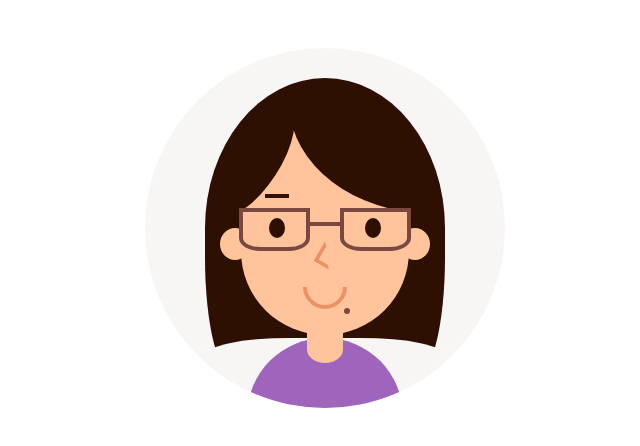
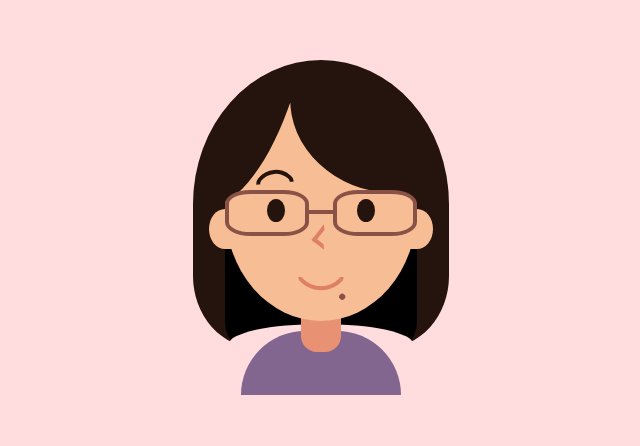
Before and after one commit to kathkato/selfportrait, a plain HTML site: page index.html in a window 1280 px wide. Shown: the part 172-618 px from the top of the page, without its empty margins (315-955 px from the left). Drawn offline with Linux system fonts and the light colour scheme.

Commit message:
Updated styles

```diff
--- a/index.html
+++ b/index.html
@@ -8,31 +8,19 @@
 
 <body>
 
-<div class="container">
-  <div class="circle">
-    <div class="portrait">
+<div id="container">
+  <div class="portrait">
+    <div class="self">
       <div class="hair"></div>
-      <div class="ear"></div>
-      <div class="ear right"></div>
-      <div class="bangs">
-        <div class="bangs left"></div>
+      <div class="neck"></div>
+      <div class="head">
+        <div class="face">
+          <div class="eyes"></div>
+          <div class="nose"></div>
+          <div class="mouth"></div>
+        </div>
+        <div class="glasses"></div>
       </div>
-      <div class="face">
-        <div class="eyebrow">
-          <div class="eyebrow right"></div>
-        </div>
-        <div class="eye">
-          <div class="eye right"></div>
-        </div>
-        <div class="nose"></div>
-        <div class="mouth"></div>
-        <div class="birthmark"></div>
-      </div>
-      <div class="glasses">
-        <div class="glasses-rim"></div>
-        <div class="glasses right"></div>
-      </div>
-      <div class="neck"></div>
       <div class="body"></div>
     </div>
   </div>
--- a/style.css
+++ b/style.css
@@ -1,247 +1,277 @@
 :root {
-  --skin: #ffc49c;
-  --nose: #ec9164;
-  --mouth: #ec9164;
-  --glasses: #7a4840;
-  --hair: #2d1002;
-  --eye: #2d1002;
-  --birthmark: #7a4840;
-  --body: #9f64bb;
+  --skin: #f7bd95;
+  --skin2: #e99173;
+  --skin3: #de7f66;
+  --brown: #25140d;
+  --brown2: #8a5146;
+  --purple: #836690;
+  --black: #000;
+  --bg: #ffddde;
 }
 
-*:after, *:before {
-  -webkit-box-sizing: border-box;
+* {
+  box-sizing: border-box;
+}
+*::before, *::after {
   box-sizing: border-box;
 }
 
 body {
+  display: flex;
+  align-items: center;
+  justify-content: center;
   margin: 0;
   min-height: 100vh;
-  display: -webkit-box;
-  display: -ms-flexbox;
-  display: flex;
-  -webkit-box-flex: 1;
-  -ms-flex: 1;
-  flex: 1;
-  -webkit-box-align: center;
-  -ms-flex-align: center;
-  align-items: center;
-  background: #fff;
-  overflow: hidden;
+  background: var(--bg);
 }
 
-.container {
-  position: relative;
-  margin: 10px auto;
-  width: 360px;
-  height: 360px;
-}
-
-.circle {
-  position: absolute;
-  z-index: 0;
-  width: 360px;
-  height: 360px;
-  background: #f8f5f5;
-  border-radius: 100%;
-  overflow: hidden;
+#container {
+  width: 25rem;
+  height: 21rem;
 }
 
 .portrait {
+  position: relative;
+}
+.portrait .self {
   position: absolute;
-  top: 30px;
-  left: 60px;
+  left: 4.25rem;
+  background: var(--brown);
+}
+.portrait .self * {
+  position: absolute;
+}
+.portrait .self::before {
+  position: absolute;
+  content: "";
+  z-index: 1;
+  top: 3.5rem;
+  left: -1rem;
+  width: 8.9rem;
+  height: 3.25rem;
+  background: inherit;
+  border-radius: 20% 50% 0% 80%;
+  -webkit-transform: rotate(-70deg);
+  transform: rotate(-70deg);
+}
+.portrait .self::after {
+  position: absolute;
+  content: "";
+  z-index: 1;
+  top: 1rem;
+  left: 6rem;
+  width: 8.25rem;
+  height: 7.25rem;
+  background: inherit;
+  border-radius: 0% 100% 0% 80%;
+  -webkit-transform: rotate(2deg);
+  transform: rotate(2deg);
+}
+.portrait .hair {
+  z-index: -1;
+  width: 16rem;
+  height: 18rem;
+  background: var(--brown);
+  border-radius: 60% 60% 30% 30%;
+}
+.portrait .hair::before {
+  position: absolute;
+  content: "";
+  z-index: 1;
+  top: 16.5rem;
+  left: 2.25rem;
+  width: 11.5rem;
+  height: 2.5rem;
+  background: var(--bg);
+  border-radius: 50%;
+}
+.portrait .hair::after {
+  position: absolute;
+  content: "";
+  top: 8rem;
+  left: 2rem;
+  width: 12rem;
+  height: 10.5rem;
+  background: var(--black);
+  border-radius: 0% 0% 20% 20%;
+}
+.portrait .head {
+  top: 2.325rem;
+  left: 2rem;
+  width: 12rem;
+  height: 14rem;
+  background: var(--skin);
+  border-radius: 50%;
+}
+.portrait .head::before {
+  position: absolute;
+  content: "";
+  z-index: -1;
+  top: 7rem;
+  left: -1rem;
+  width: 2rem;
+  height: 2.5rem;
+  background: var(--skin);
+  border-radius: 50% 0% 0% 50%;
+}
+.portrait .head::after {
+  position: absolute;
+  content: "";
+  z-index: -1;
+  top: 7rem;
+  left: 11rem;
+  width: 2rem;
+  height: 2.5rem;
+  background: var(--skin);
+  border-radius: 0% 50% 50% 0%;
+}
+.portrait .head .face {
+  z-index: 1;
+  top: 6.125rem;
+  left: 2.85rem;
+}
+.portrait .head .face::before {
+  position: absolute;
+  content: "";
+  top: -1.75rem;
+  left: -0.75rem;
+  width: 2rem;
+  height: 2rem;
+  border: 0.25rem solid;
+  border-color: transparent transparent var(--brown) var(--brown);
+  border-radius: 50% 2.5rem;
+  -webkit-transform: rotate(130deg);
+  transform: rotate(130deg);
+}
+.portrait .head .face::after {
+  position: absolute;
+  content: "";
+  top: -1.75rem;
+  left: 5rem;
+  width: 2rem;
+  height: 2rem;
+  border: 0.25rem solid;
+  border-color: transparent transparent var(--brown) var(--brown);
+  border-radius: 50% 2.5rem;
+  -webkit-transform: rotate(140deg);
+  transform: rotate(140deg);
+}
+.portrait .head .face .nose {
+  top: 2rem;
+  left: 2.85rem;
+  width: 1rem;
+  height: 1.25rem;
+  border: 0.25rem solid;
+  border-color: transparent transparent var(--skin3) var(--skin3);
+  -webkit-transform: rotate(38deg);
+  transform: rotate(38deg);
+}
+.portrait .head .face .eyes {
+  top: 0.25rem;
+  left: -0.25rem;
+  width: 1.125rem;
+  height: 1.45rem;
+  background: var(--brown);
+  border-radius: 50%;
+}
+.portrait .head .face .eyes::before {
+  position: absolute;
+  content: "";
+  left: 5.625rem;
+  width: inherit;
+  height: inherit;
+  background: inherit;
+  border-radius: inherit;
+}
+.portrait .head .face .mouth {
+  top: 4rem;
+  left: 2rem;
+  width: 2.25rem;
+  height: 2.25rem;
+  border: 0.25rem solid;
+  border-color: transparent transparent var(--skin3) var(--skin3);
+  border-radius: 50% 5rem;
+  -webkit-transform: rotate(-45deg);
+  transform: rotate(-45deg);
+}
+.portrait .head .face .mouth::before {
+  position: absolute;
+  content: "";
+  top: 2.5rem;
+  left: 0.75rem;
+  width: 0.35rem;
+  height: 0.35rem;
+  background: var(--brown2);
+  border-radius: 50%;
+}
+.portrait .head .face .mouth::after {
+  position: absolute;
+  content: "";
+  top: 0.85rem;
+  left: 8rem;
+  width: 1.625rem;
+  height: 1.625rem;
+  border-radius: 0% 100%;
+  background: var(--brown);
+  -webkit-transform: rotate(45deg);
+  transform: rotate(45deg);
+}
+.portrait .head .glasses {
+  z-index: 2;
+  top: 5.8rem;
+  width: 5.25rem;
+  height: 2.85rem;
+  border: 0.25rem solid var(--brown2);
+  border-radius: 30%;
+}
+.portrait .head .glasses::before {
+  position: absolute;
+  content: "";
+  top: -0.25rem;
+  left: 6.5rem;
+  width: inherit;
+  height: inherit;
+  border: 0.25rem solid var(--brown2);
+  border-radius: inherit;
+}
+.portrait .head .glasses::after {
+  position: absolute;
+  content: "";
+  top: 1rem;
+  left: 5rem;
+  width: 1.5rem;
+  border: 0.125rem solid var(--brown2);
+}
+.portrait .neck {
+  z-index: 0;
+  top: 15.75rem;
+  left: 6.75rem;
+  width: 2.5rem;
+  height: 2.5rem;
+  background: var(--skin2);
+  border-radius: 0% 0% 40% 40%;
+}
+.portrait .body {
+  z-index: -1;
+  top: 16.95rem;
+  left: 3rem;
+  width: 10rem;
+  height: 4rem;
+  background: var(--purple);
+  border-radius: 5rem 5rem 0% 0%;
 }
 
-.face {
-  position: absolute;
-  z-index: 1;
-  top: 45px;
-  left: 36px;
-  width: 168px;
-  height: 212px;
-  background: var(--skin);
-  border-radius: 100px;
+@supports (display: grid) {
+  body {
+    display: grid;
+    grid-template-columns: repeat(4, 1fr);
+    grid-gap: 0.625rem;
+    grid-template-areas: ". main main ." ". main main .";
+  }
+
+  #container {
+    grid-area: main;
+    align-self: center;
+    justify-self: center;
+  }
 }
-
-.hair {
-  position: absolute;
-  z-index: -1;
-  width: 240px;
-  height: 300px;
-  background: var(--hair);
-  border-radius: 100% 100% 25% 25% / 100% 100% 80% 80%;
-}
-
-.hair:before {
-  position: absolute;
-  content: '';
-  top: 260px;
-  width: 240px;
-  height: 50px;
-  background: #f8f5f5;
-  border-radius: 35%;
-}
-
-.ear {
-  position: absolute;
-  z-index: 1;
-  top: 150px;
-  left: 15px;
-  width: 30px;
-  height: 32px;
-  background: var(--skin);
-  border-radius: 100%;
-}
-
-.ear.right {
-  left: 195px;
-}
-
-.bangs {
-  position: absolute;
-  z-index: 2;
-  top: 25px;
-  left: 80px;
-  width: 135px;
-  height: 104px;
-  background: var(--hair);
-  border-radius: 0 50% 0% 100%;
-  -webkit-transform: rotate(5deg);
-  -ms-transform: rotate(5deg);
-  transform: rotate(5deg);
-}
-
-.bangs.left {
-  position: absolute;
-  top: 40px;
-  left: -95px;
-  width: 128px;
-  height: 53px;
-  background: var(--hair);
-  border-radius: 50%;
-  -webkit-transform: rotate(118deg);
-  -ms-transform: rotate(118deg);
-  transform: rotate(118deg);
-}
-
-.eyebrow {
-  position: absolute;
-  z-index: 1;
-  top: 71px;
-  left: 24px;
-  width: 24px;
-  height: 4px;
-  background: var(--hair);
-}
-
-.eyebrow.right {
-  position: absolute;
-  top: 0;
-  left: 96px;
-}
-
-.eye {
-  position: absolute;
-  z-index: 1;
-  top: 95px;
-  left: 28px;
-  width: 16px;
-  height: 20px;
-  background: var(--eye);
-  border-radius: 100%;
-}
-
-.eye.right {
-  position: absolute;
-  top: 0;
-  left: 96px;
-}
-
-.nose {
-  position: absolute;
-  z-index: 1;
-  top: 121px;
-  left: 77px;
-  width: 10px;
-  height: 15px;
-  border: 4px solid;
-  border-radius: 10%;
-  border-color: var(--nose) var(--nose) transparent transparent;
-  -webkit-transform: rotate(210deg);
-  -ms-transform: rotate(210deg);
-  transform: rotate(210deg);
-}
-
-.mouth {
-  position: absolute;
-  top: 142px;
-  left: 62px;
-  width: 36px;
-  height: 36px;
-  border: 4px solid;
-  border-radius: 100%;
-  border-color: transparent transparent var(--mouth) var(--mouth);
-  -webkit-transform: rotate(-45deg);
-  -ms-transform: rotate(-45deg);
-  transform: rotate(-45deg);
-}
-
-.birthmark {
-  position: absolute;
-  top: 185px;
-  left: 103px;
-  width: 6px;
-  height: 6px;
-  background: var(--birthmark);
-  border-radius: 100%;
-}
-
-.neck {
-  position: absolute;
-  z-index: 0;
-  top: 230px;
-  left: 102px;
-  width: 36px;
-  height: 55px;
-  background: var(--skin);
-  border-radius: 0% 0% 100% 100% / 100% 100% 50% 50%;
-}
-
-.body {
-  position: absolute;
-  z-index: -1;
-  top: 260px;
-  left: 42px;
-  width: 156px;
-  height: 91px;
-  background: var(--body);
-  border-radius: 80px 80px 0px 0px;
-}
-
-.glasses {
-  position: absolute;
-  z-index: 2;
-  top: 130px;
-  left: 34px;
-  width: 63px;
-  height: 35px;
-  border: 4px solid var(--glasses);
-  border-radius: 0% 0% 30% 30%;
-}
-
-.glasses.right {
-  position: absolute;
-  top: -4px;
-  left: 97px;
-}
-
-.glasses-rim {
-  position: absolute;
-  z-index: 2;
-  top: 10px;
-  left: 63px;
-  width: 34px;
-  height: 4px;
-  background: var(--glasses);
-}
```
